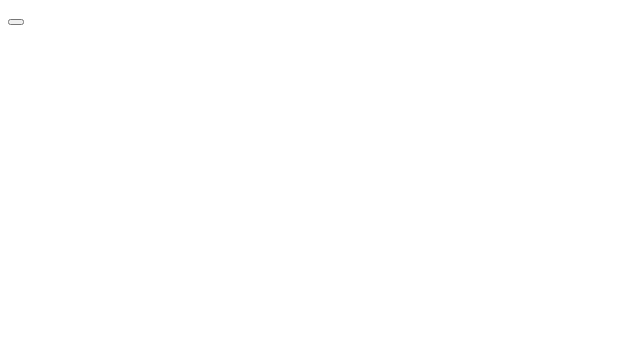
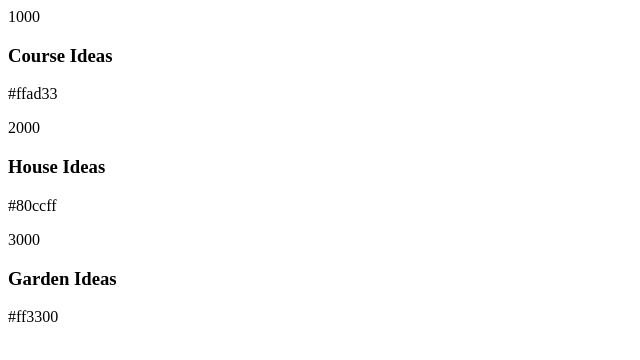
Before and after one commit to NotLindskey/react-notes, a React (Create React App) app: page / in a window 1280 px wide. Shown: the top 360 px of the page, without its empty margins (0-640 px from the left). Built offline with nearby package versions, Linux system fonts and the light colour scheme.

Commit message:
component lifecycle to loop over boards

```diff
--- a/src/App.js
+++ b/src/App.js
@@ -8,16 +8,21 @@
   state = {
     boards: [],
   };
-  updateState = () => {
+
+  componentDidMount() {
     this.setState({ boards: data.boards });
-  };
+  }
 
   render() {
     return (
       <div>
-        <button onClick={this.updateState}></button>
-        {console.table(this.state.boards)}
-        <p>{this.state.boardTitle}</p>
+        {this.state.boards.map((board) => (
+          <div key={board.id}>
+            <span>{board.id}</span>
+            <h3>{board.title}</h3>
+            <p>{board.background}</p>
+          </div>
+        ))}
       </div>
     );
   }
```
